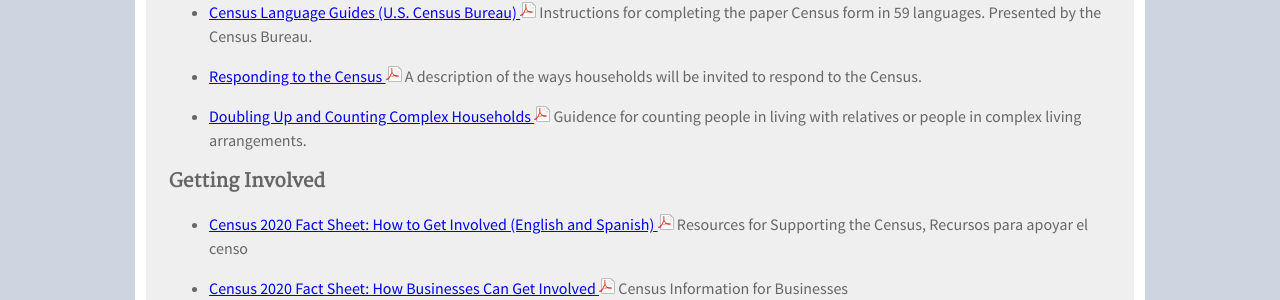
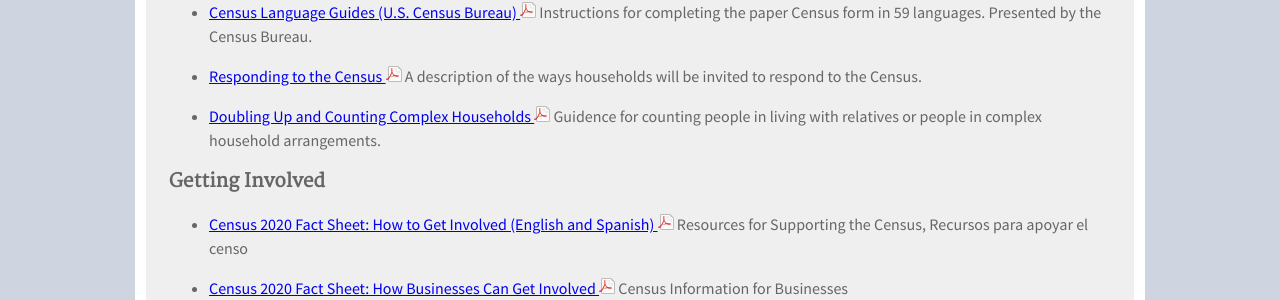
Before and after one commit to TBleess/Website_New, a Jekyll site: the page built from pages/5_CensusACS/2020-factsheets.md, in a window 1280 px wide. Shown: the part 777-1077 px from the top of the page. Built offline with Jekyll 4.4.1, drawn with Linux system fonts in a browser that asks for light colours.

Commit message:
Update 2020-factsheets.md

```diff
--- a/pages/5_CensusACS/2020-factsheets.md
+++ b/pages/5_CensusACS/2020-factsheets.md
@@ -29,7 +29,7 @@
 
 * [Responding to the Census ![pdf](/images/page_white_acrobat.png 'download pdf file')](https://drive.google.com/open?id=1t9MnY2BsZFXJwu5frQaJMI_kMGxsPSTO)  A description of the ways households will be invited to respond to the Census.
 
-* [Doubling Up and Counting Complex Households ![pdf](/images/page_white_acrobat.png 'download pdf file')](https://drive.google.com/open?id=1R83xWQttZjseifGuKrWWFHRVbIbC4HkL) Guidence for counting people in living with relatives or people in complex living arrangements.
+* [Doubling Up and Counting Complex Households ![pdf](/images/page_white_acrobat.png 'download pdf file')](https://drive.google.com/open?id=1R83xWQttZjseifGuKrWWFHRVbIbC4HkL) Guidence for counting people in living with relatives or people in complex household arrangements.
 
 ### Getting Involved
 
```
